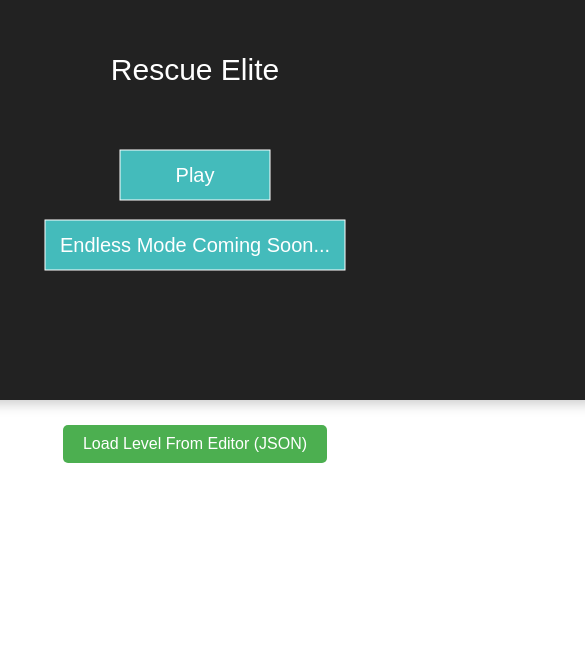
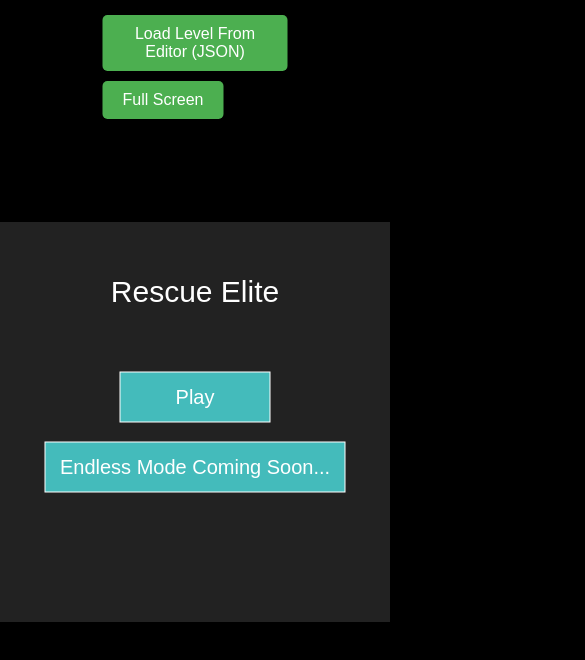
Before and after one commit to PerrivandenBerg/RescueElite, a plain HTML site: page public/index.html in a window 390 px wide. Shown: the whole page, 585 px wide, since content can reach past the window. Drawn offline with Linux system fonts and the light colour scheme.

Commit message:
Added a full screen button and connected it to mobile and tested it in landscape mode.

```diff
--- a/public/index.html
+++ b/public/index.html
@@ -11,6 +11,7 @@
 
     <div>
         <button id="load-button">Load Level From Editor (JSON)</button>
+        <button id="full-screen">Full Screen</button>
     </div>
 
     <script src="js/util.js"></script>
--- a/public/js/application.js
+++ b/public/js/application.js
@@ -17,6 +17,22 @@ let levelScore = 0; // Used in the completion screen.
 canvas.width = 800;
 canvas.height = 400;
 
+
+// Full screen.
+document.getElementById("full-screen").addEventListener("click", () => full_screen());
+function full_screen() {
+    let elem = document.documentElement; // Fullscreen the entire window
+    if (elem.requestFullscreen) {
+        elem.requestFullscreen();
+    } else if (elem.mozRequestFullScreen) { /* Firefox */
+        elem.mozRequestFullScreen();
+    } else if (elem.webkitRequestFullscreen) { /* Chrome, Safari & Opera */
+        elem.webkitRequestFullscreen();
+    } else if (elem.msRequestFullscreen) { /* IE/Edge */
+        elem.msRequestFullscreen();
+    }
+    console.log(canvas.width);
+}
 
 // Loads a level.
 document.getElementById("load-button").addEventListener("click", () => load());
--- a/public/style.css
+++ b/public/style.css
@@ -5,34 +5,34 @@
     box-sizing: border-box;
 }
 
-/* Centering the content */
-body {
-    margin: 0;
-    padding: 0;
-    display: flex;
-    flex-direction: column;
-    justify-content: flex-start;
-    display: flex;
+/* Fullscreen Styling */
+html, body {
+    width: 100%;
+    height: 100%;
+    overflow: hidden; /* Prevents scrolling */
+    background-color: #000; /* Ensures full black background */
+    display: grid;
+    justify-content: center;
     align-items: center;
-    overflow: true;
-    border: 0;
-    font-family: 'Arial', sans-serif;
-    height: 100vh;
-    height: 100%;
-    margin: 0;
 }
 
 /* Canvas Styling */
 #gameCanvas {
-    /*border: 2px solid #000;*/
-    box-shadow: 0 4px 12px rgba(0, 0, 0, 0.2);
-    background-color: #000;
+    display: block; /* Removes default inline spacing */
+    width: 800px; /* Fixed width */
+    height: 400px; /* Fixed height */
+    background-color: #000; /* Ensures black canvas background */
 }
+
 /* Style for the button container */
 div {
-    margin-top: 20px;
+    position: absolute;
+    top: 10px;
+    left: 50%;
+    transform: translateX(-50%);
     z-index: 1; /* Ensure buttons are on top */
 }
+
 button {
     padding: 10px 20px;
     margin: 5px;
@@ -44,6 +44,7 @@ button {
     border-radius: 5px;
     transition: background-color 0.3s;
 }
+
 button:hover {
     background-color: #45a049;
 }
--- a/server.js
+++ b/server.js
@@ -10,6 +10,6 @@ const PORT = 3000;
 app.use(express.static(path.join(__dirname, "public")));
 
 // Start the server
-app.listen(PORT, () => {
+app.listen(PORT, '0.0.0.0', () => {
     console.log(`Server running at http://localhost:${PORT}/`);
 });
```
